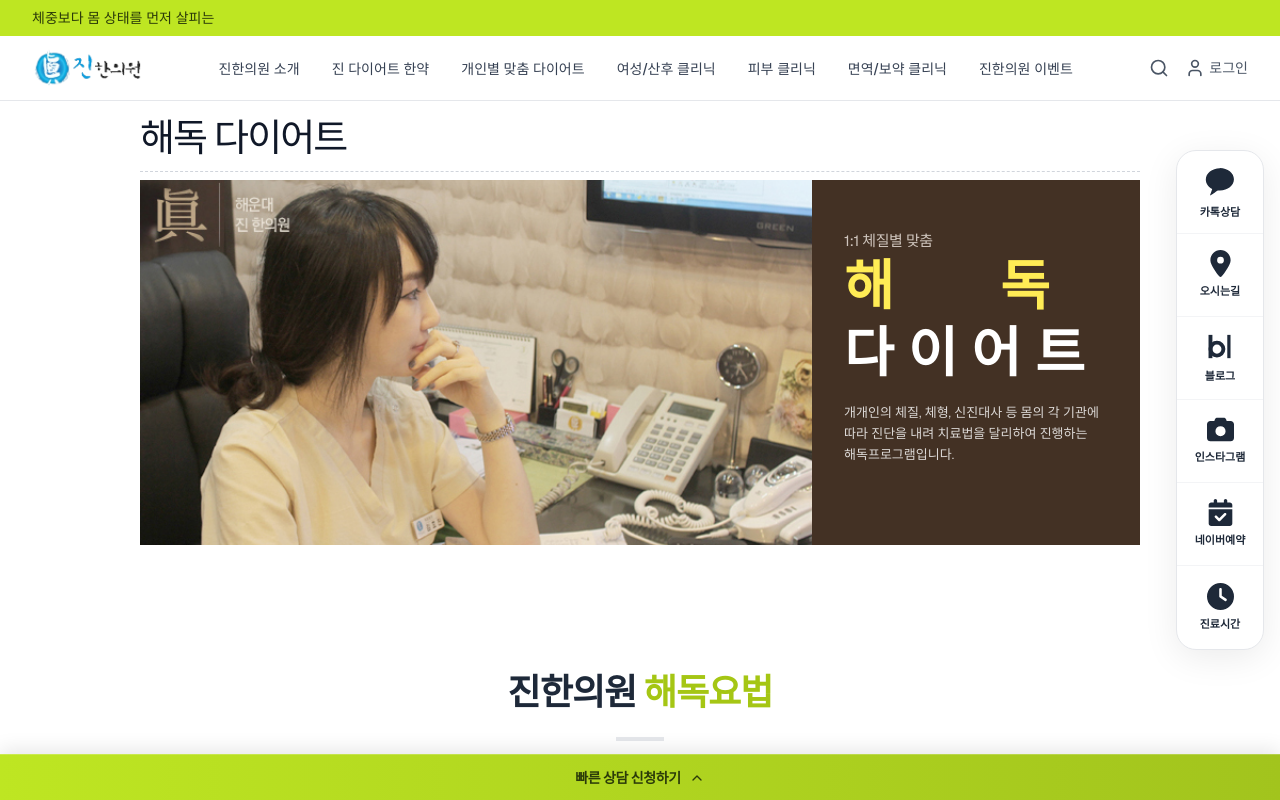
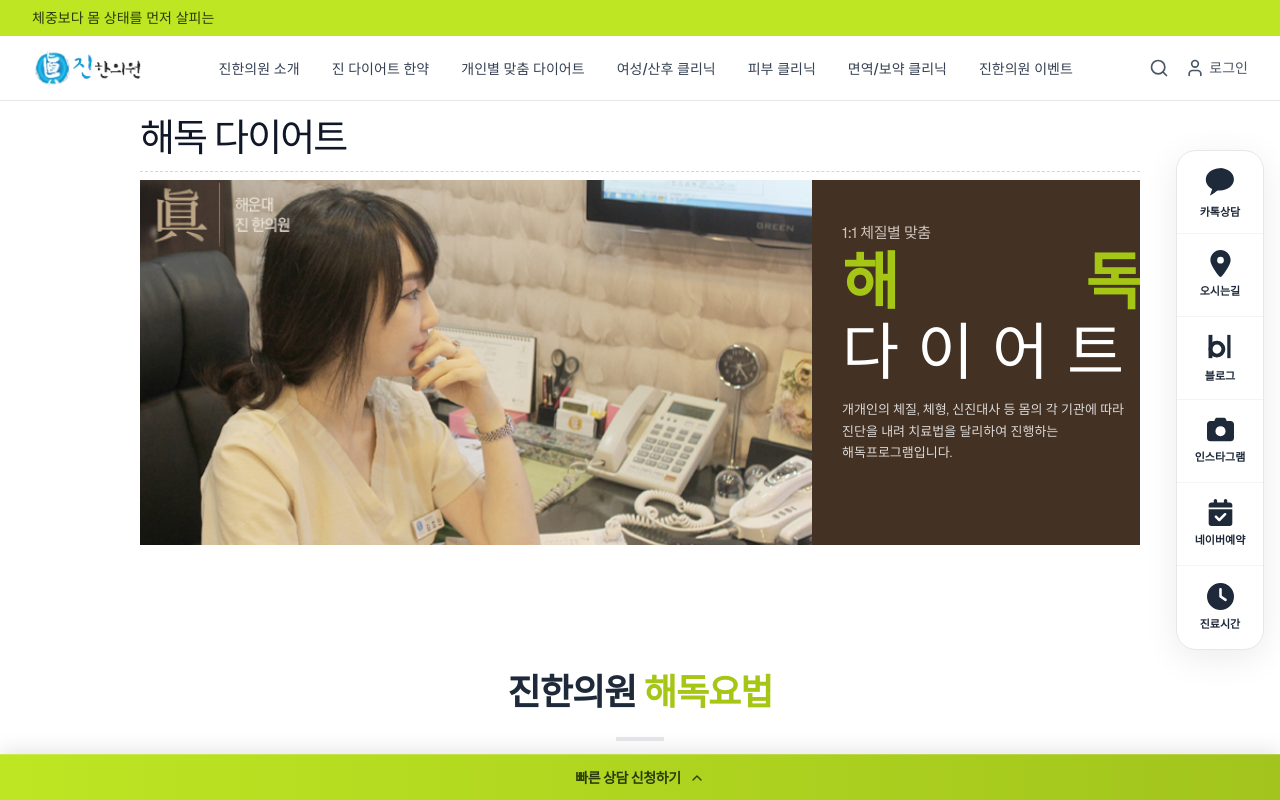
Before and after one commit to ctadamteam/Jin_oriental, a Next.js app: page /custom-diet/detox in a window 1280 px wide. Shown: the top 800 px of the page. Built offline with nearby package versions, Linux system fonts and the light colour scheme; a web font is replaced by a local one.

Commit message:
style: update detox section 1 title brand color, spacing, and font weight

```diff
--- a/app/(site)/custom-diet/detox/page.tsx
+++ b/app/(site)/custom-diet/detox/page.tsx
@@ -19,11 +19,14 @@ export default function DetoxDietPage() {
             priority
           />
         </div>
-        <div className="flex flex-col justify-start p-6 md:pt-[50px] md:px-[32px]">
+        <div className="flex flex-col justify-start p-6 md:pt-[42px] md:px-[30px]">
           <p className="text-sm md:text-[15px] text-[#cfc5bd] tracking-tight mb-2">1:1 체질별 맞춤</p>
-          <h2 className="grid grid-cols-2 gap-x-12 text-3xl md:text-[54px] font-bold text-[#ffec55] leading-none mb-4">
-            <span>해</span><span>독</span>
-            <b className="col-span-2 mt-2 text-white text-3xl md:text-[54px] font-bold tracking-[14px] whitespace-nowrap block">다이어트</b>
+          <h2 className="w-full text-3xl md:text-[62px] leading-none mb-4">
+            <span className="flex justify-between w-full font-bold text-[#A5C614]">
+              <span>해</span>
+              <span>독</span>
+            </span>
+            <b className="mt-2 text-white font-normal tracking-[18px] whitespace-nowrap block">다이어트</b>
           </h2>
           <p className="text-xs md:text-[13px] text-white/90 leading-relaxed break-keep font-light opacity-90">
             개개인의 체질, 체형, 신진대사 등 몸의 각 기관에 따라 진단을 내려 치료법을 달리하여 진행하는 해독프로그램입니다.
```
